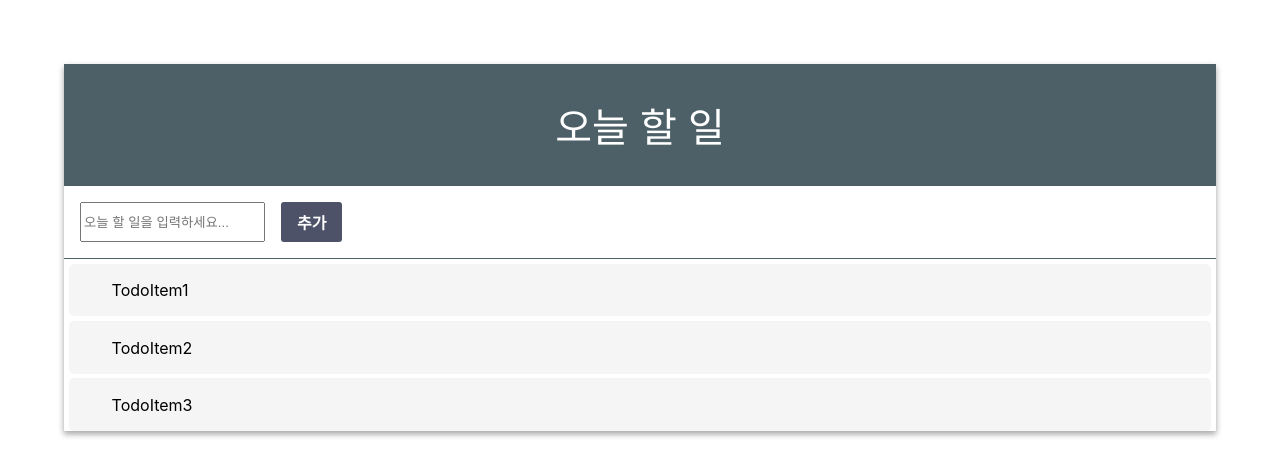
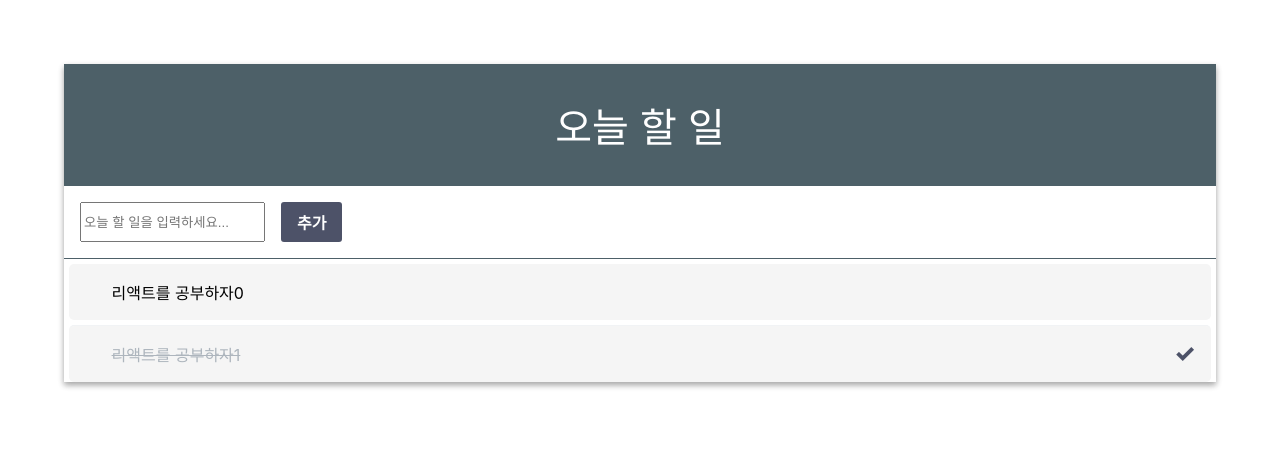
Before and after one commit to moonpeter/newboard, a React (Create React App) app in the folder front/todolist/: page / in a window 1280 px wide. Shown: the top 476 px of the page. Built offline with nearby package versions, Linux system fonts and the light colour scheme.

Commit message:
update 12/10

```diff
--- a/front/todolist/src/App.js
+++ b/front/todolist/src/App.js
@@ -6,20 +6,103 @@ import TodoItemList from "./components/js/TodoItemList";
 class App extends React.Component {
     constructor(props) {
         super(props);
-        const id = 2;
+        this.id = 2;
         this.state = {
             input: "",
             todos: [
-                {id: 0, content: '리액트를 공부하자0', isComplete: false },
-                {id: 1, content: '리액트를 공부하자1', isComplete: true },
+                { id: 0, content: '리액트를 공부하자0', isComplete: false },
+                { id: 1, content: '리액트를 공부하자1', isComplete: true }
             ]
         }
+        this.handleChange = this.handleChange.bind(this);
+        this.handleCreate = this.handleCreate.bind(this);
+        this.handleKeyPress = this.handleKeyPress.bind(this);
+        this.handleToggle = this.handleToggle.bind(this);
+        this.handleRemove = this.handleRemove.bind(this);
+    }
+
+    handleChange(event) {
+        this.setState({
+            input: event.target.value
+        });
+    }
+
+    handleCreate() {
+        const { input, todos } = this.state;
+        if (input === "") {
+            alert("오늘 할 일을 입력해주세요!");
+            return;
+        }
+        this.setState({
+            input: "",
+            todos: todos.concat({
+                id: this.id++,
+                content: input,
+                isComplete: false
+            })
+        });
+    }
+
+    handleKeyPress(event) {
+        if (event.key === "Enter") {
+            this.handleCreate();
+        }
+    }
+
+    handleToggle(id) {
+        const todos = this.state.todos;
+
+        const isComplete = todos.find(todo => todo.id === id).isComplete;
+        if(!window.confirm(isComplete ? "미완료 처리 하시겠습니까?" : "완료 처리 하시겠습니까?")) {
+            return;
+        }
+
+        // 파라미터로 받은 id 를 가지고 몇 번째 아이템인지 찾는다.
+        const index = todos.findIndex(todo => todo.id === id);
+
+        // 선택한 객체를 저장한다.
+        const selected = todos[index];
+
+        // 배열을 복사한다.
+        const nextTodos = [...todos];
+
+        // 기존의 값을 복사하고 isComplete 값을 덮어쓴다.
+        nextTodos[index] = {
+            ...selected,
+            isComplete : !selected.isComplete
+        };
+
+        this.setState({
+            todos : nextTodos
+        });
+    }
+
+    handleRemove(id) {
+        const todos = this.state.todos;
+
+        const removeContent = todos.find(todo => todo.id === id).content;
+        if(!window.confirm("'" + removeContent + "' 을 삭제하시겠습니까?")) {
+            return;
+        }
+
+        this.setState({
+            todos : todos.filter(todo => todo.id !== id)
+        });
     }
 
     render() {
         return (
-            <TodoListTemplate form={<Form />}>
-                <TodoItemList/>
+            <TodoListTemplate form={(
+                <Form
+                    value={this.state.input}
+                    onChange={this.handleChange}
+                    onCreate={this.handleCreate}
+                    onKeyPress={this.handleKeyPress} />
+            )}>
+                <TodoItemList
+                    todos={this.state.todos}
+                    onToggle={this.handleToggle}
+                    onRemove={this.handleRemove} />
             </TodoListTemplate>
         );
     }
--- a/front/todolist/src/components/js/TodoItemList.js
+++ b/front/todolist/src/components/js/TodoItemList.js
@@ -5,13 +5,21 @@ class TodoItemList extends React.Component {
     render() {
         const {todos, onToggle, onRemove} = this.props;
 
+        const todoList = todos.map (
+            ({id, content, isComplete}) => (
+                <TodoItem
+                    id={id}
+                    content={content}
+                    isComplete={isComplete}
+                    onToggle={onToggle}
+                    onRemove={onRemove}
+                    key={id} />
+            )
+        );
+
         return (
             <div>
-                <div>
-                    <TodoItem content="TodoItem1"/>
-                    <TodoItem content="TodoItem2"/>
-                    <TodoItem content="TodoItem3"/>
-                </div>
+                {todoList}
             </div>
         );
     }
```
Also changed, not shown: 1 other file (tests, documents, lock files or other folders).
